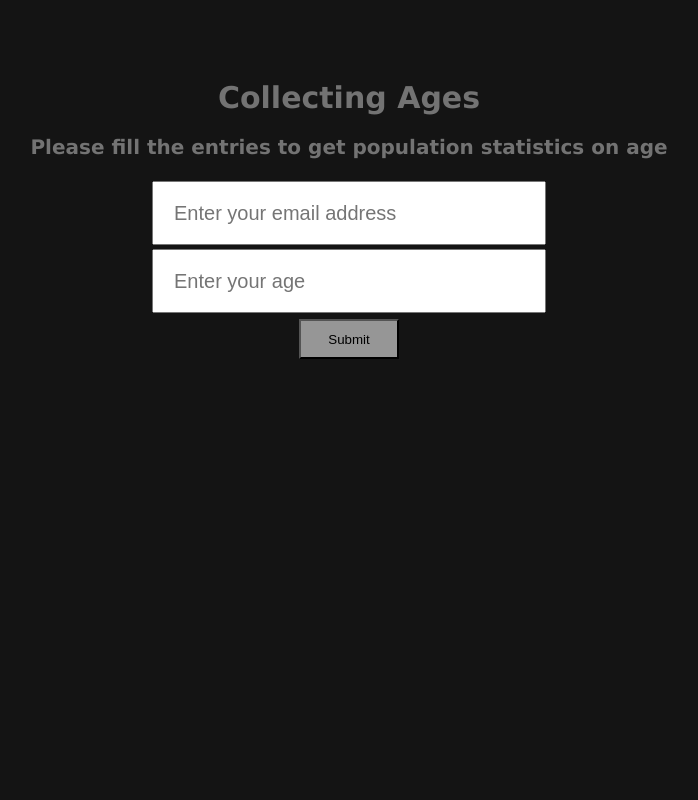
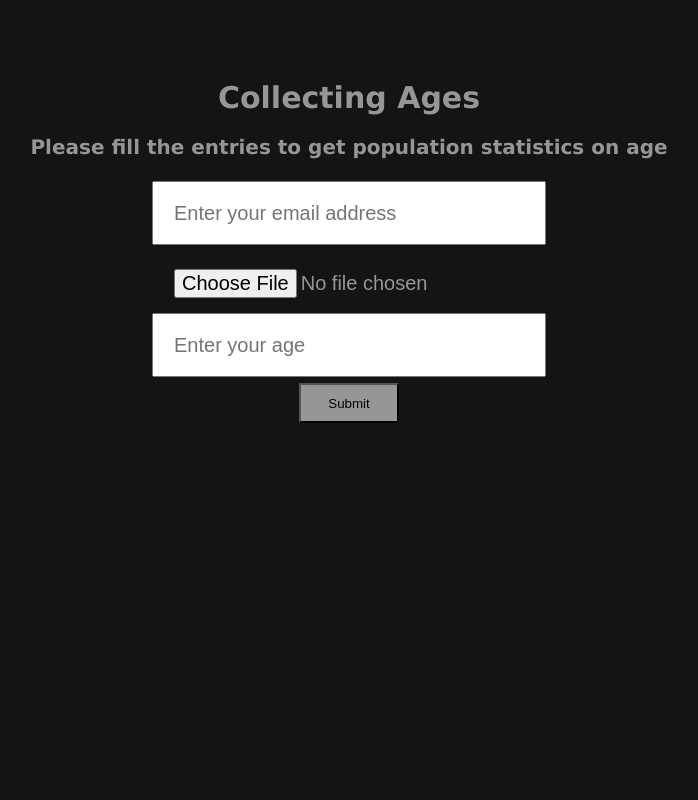
Before and after one commit to julgrahn/Database-Web-App, a Flask app: page / in a window 1280 px wide. Shown: the whole page, without its empty margins (291-989 px from the left). Run offline with Flask 2, Linux system fonts and the light colour scheme.

Commit message:
add file upload, styling

```diff
--- a/static/main.css
+++ b/static/main.css
@@ -8,7 +8,7 @@ html, body {
     width: 100%;
     height: 100%;
     background-color: rgb(20, 20, 20);
-    color: rgb(115, 115, 115);
+    color: rgb(150, 150, 150);
     overflow: hidden;
     text-align: center;
 
@@ -17,19 +17,19 @@ html, body {
 .container h1 {
     font-family: Verdana, sans-serif;
     font-size: 30px;
-    color: rgb(115, 115, 115);
+    color: rgb(150, 150, 150);
     margin-top: 80px;
 }
 
 .container h3 {
     font-family: Verdana, sans-serif;
     font-size: 20px;
-    color: rgb(115, 115, 115);
+    color: rgb(150, 150, 150);
 }
 
 .container form {
     margin: 20px;
-    color: rgb(115, 115, 115);
+    color: rgb(150, 150, 150);
 }
 
 .container input {
--- a/templates/index.html
+++ b/templates/index.html
@@ -13,6 +13,7 @@
                 </div>
                 <form action = "{{url_for('success')}}" method = "POST">
                     <input title = "Your email-address" placeholder = "Enter your email address" type = "email" name = "email_name" required> <br>
+                    <input type = "file" name = "file" enctype = "multipart/form-data"> <br>
                     <input title = "Your data will be saved in our database" placeholder = "Enter your age" type = "number" min = "0", max = "150" name = "age_name" required> <br>
                     <button type = "submit"> Submit </button>
                 </form>
```
Also changed, not shown: 1 other file.
